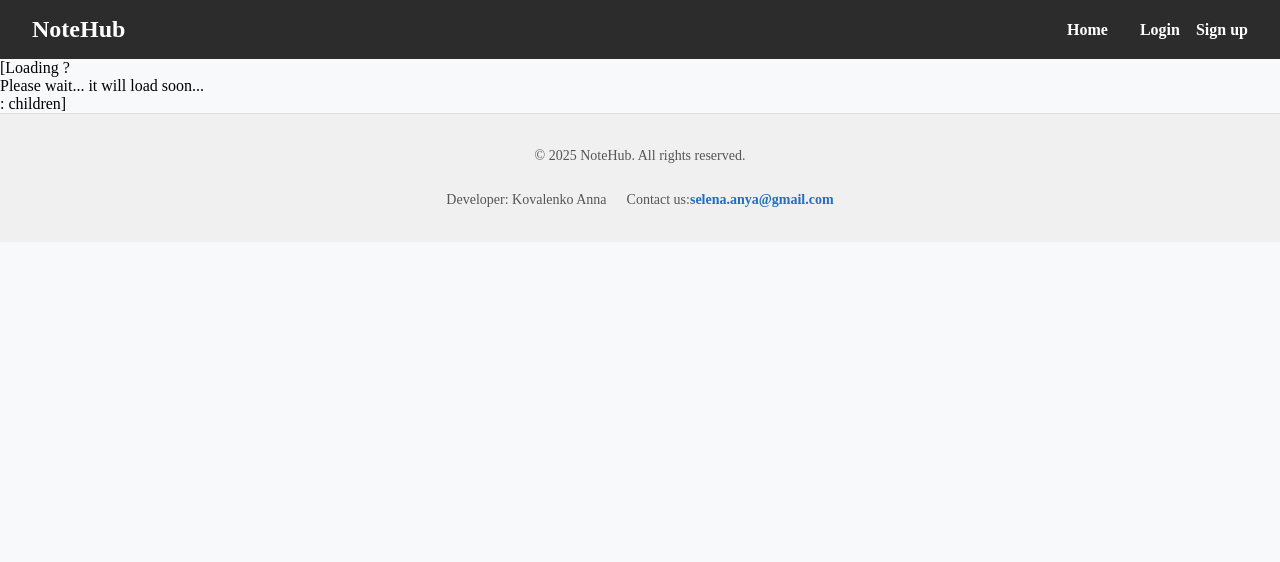
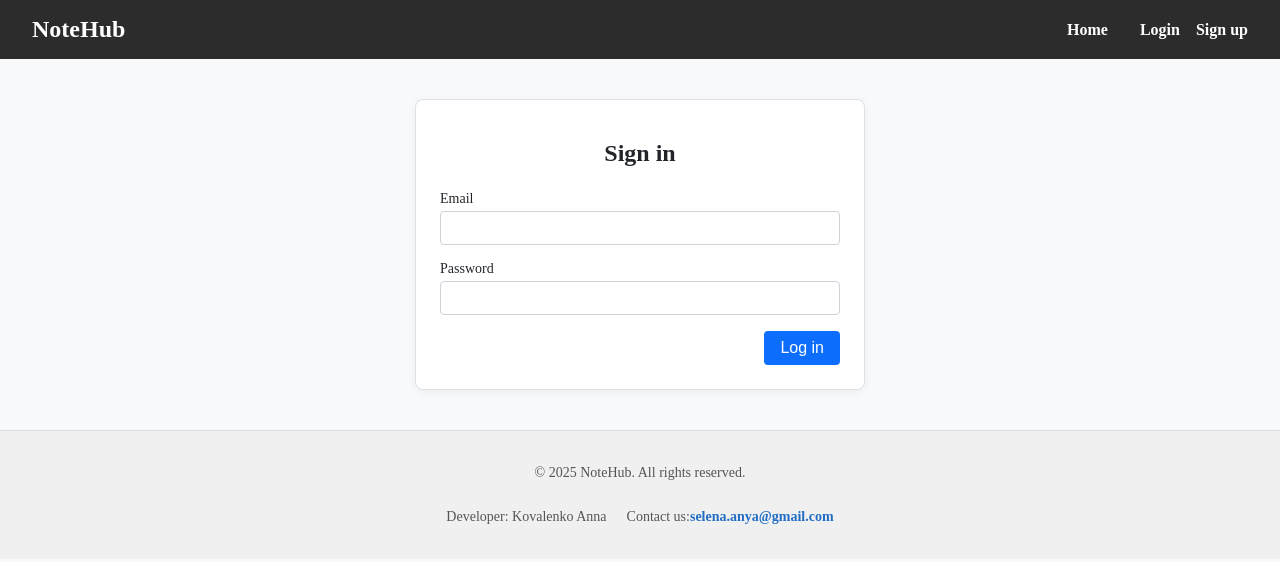
Before and after one commit to SelenaAnya/09-auth, a Next.js app: page /sign-in in a window 1280 px wide. Shown: the top 562 px of the page. Built offline with nearby package versions, Linux system fonts and the light colour scheme; no server answers.

Commit message:
1907 1927

```diff
--- a/app/(auth routes)/layout.tsx
+++ b/app/(auth routes)/layout.tsx
@@ -17,7 +17,5 @@ export default function PublicLayout({ children }: Props) {
     setLoading(false);
   }, [router]);
 
-    return <>
-        [Loading ? <div>Please wait... it will load soon...</div> : children]
-    </>
+  return <>{loading ? <div>Please wait... it will load soon...</div> : children}</>;
 }
```
